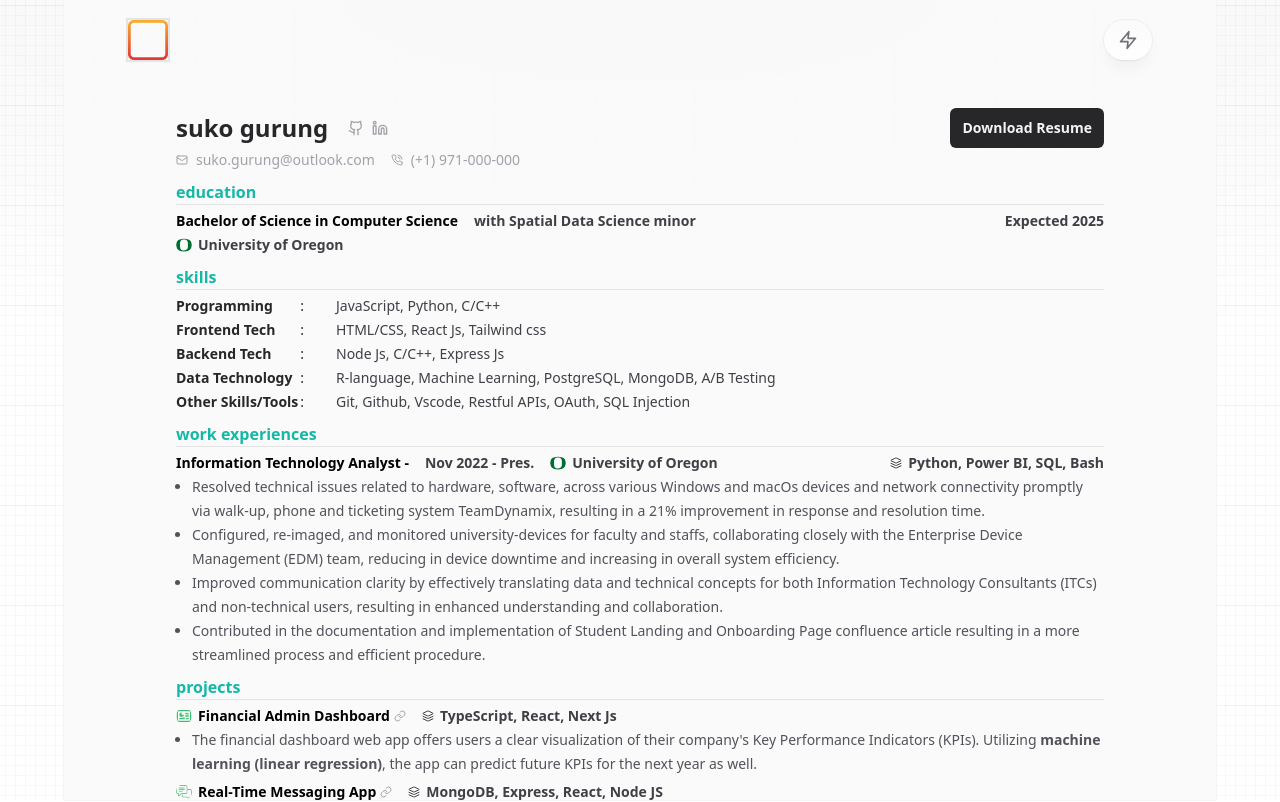
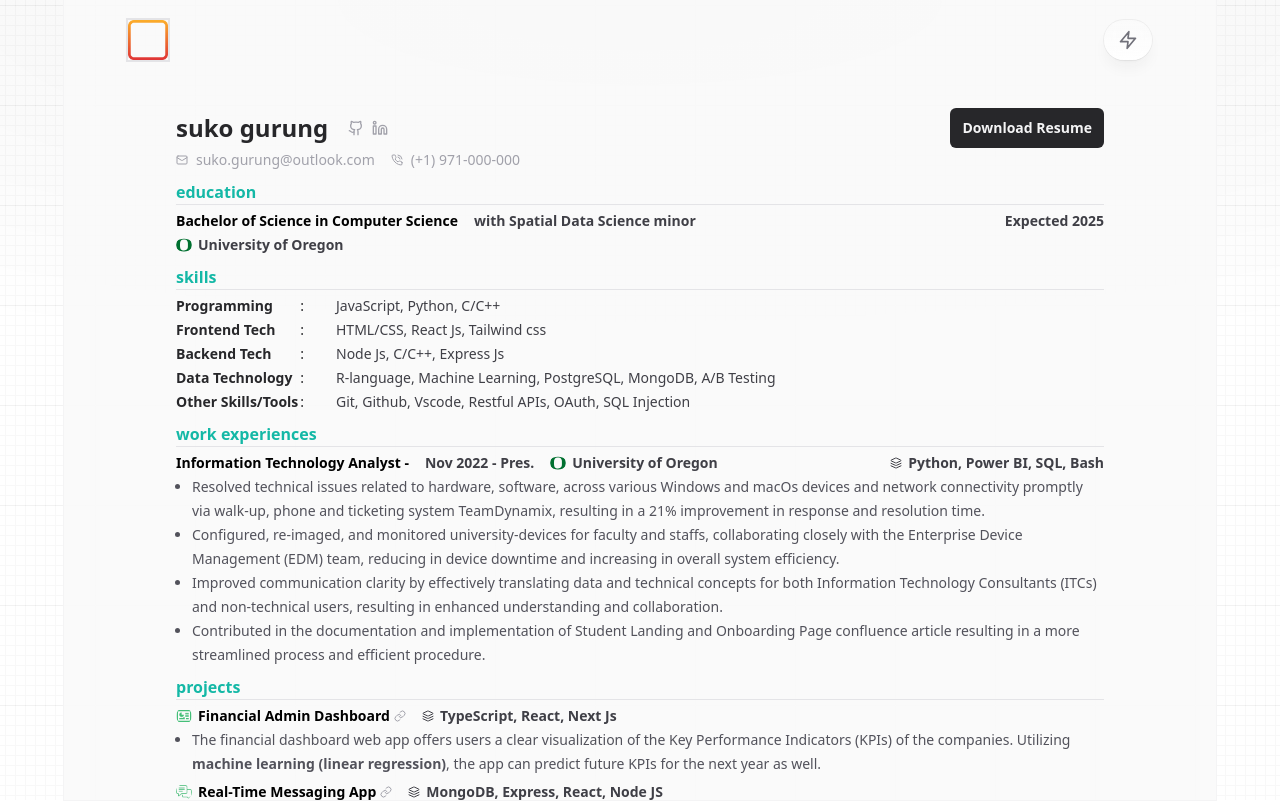
Before and after one commit to SukoGurung/Suko-Gurung-website, a Next.js app: page / in a window 1280 px wide. Shown: the top 802 px of the page. Built offline with nearby package versions, Linux system fonts and the light colour scheme.

Commit message:
Update project-section.tsx
made changes so that the line addresses unquoted single quotation mark.

```diff
--- a/components/section/project-section.tsx
+++ b/components/section/project-section.tsx
@@ -66,7 +66,7 @@ export default async function ProjectSection() {
       ), */
       /* head4: "Sep 2023 - Pres.", */
       bulletPoints: [
-        <p key={1}>The financial dashboard web app offers users a clear visualization of their company's Key Performance Indicators (KPIs). Utilizing <b>machine learning (linear regression)</b>, the app can predict future KPIs for the next year as well.</p>
+        <p key={1}>The financial dashboard web app offers users a clear visualization of the Key Performance Indicators (KPIs) of the companies. Utilizing <b>machine learning (linear regression)</b>, the app can predict future KPIs for the next year as well.</p>
       ],
     },
 
```
